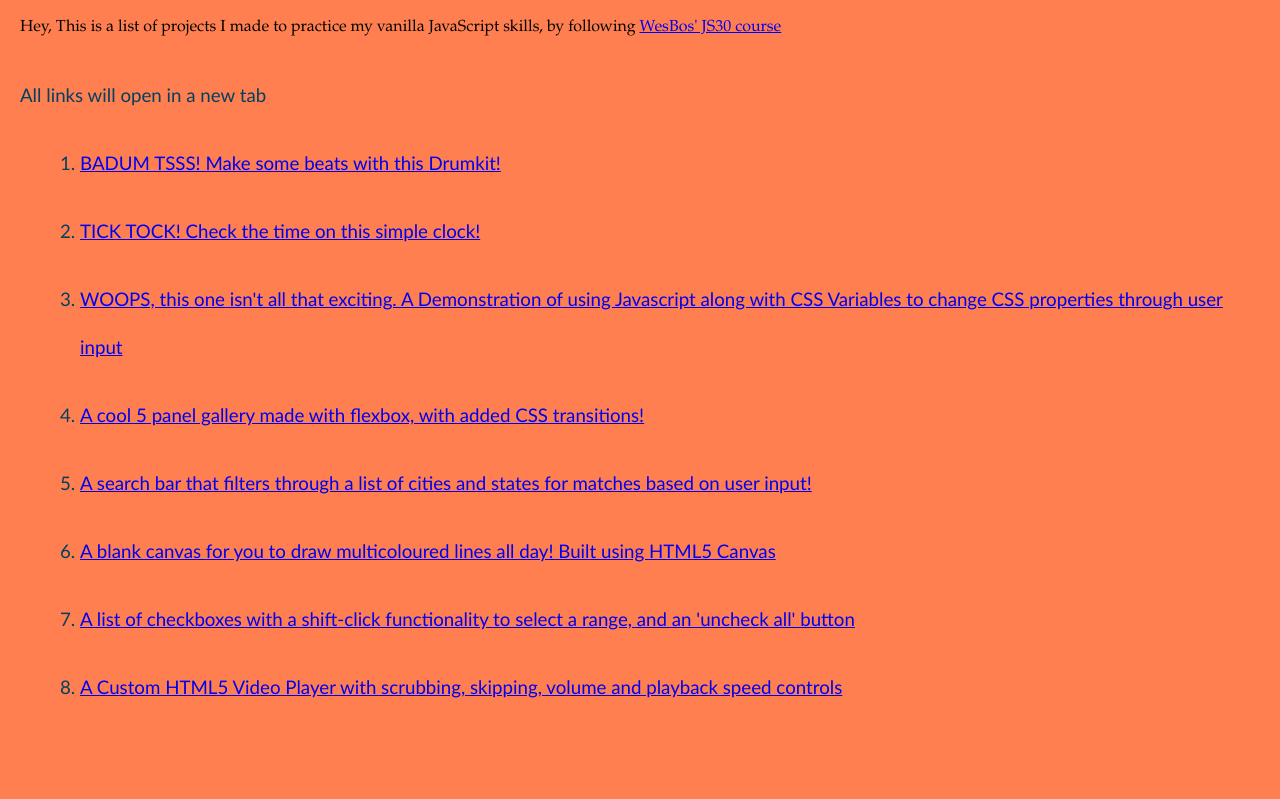
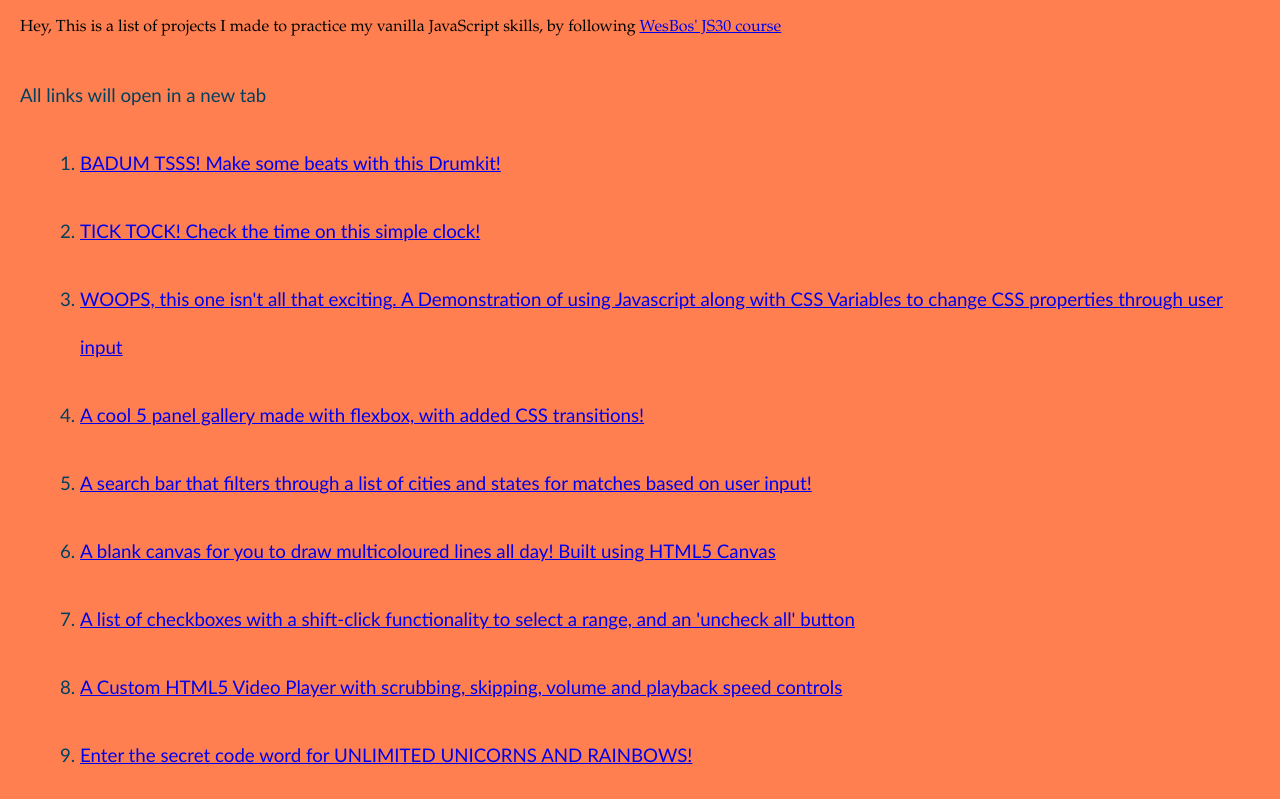
Before and after one commit to reubengt/JS-30, a plain HTML site: page index.html in a window 1280 px wide. Shown: the part 85-884 px from the top of the page. Before the commit the page ends 816 px from the top, so only its background shows below. Drawn offline with Linux system fonts and the light colour scheme.

Commit message:
add link to unicorn generator

```diff
--- a/index.html
+++ b/index.html
@@ -21,6 +21,7 @@
     <li><a href="canvas/index.html" target=_blank>A blank canvas for you to draw multicoloured lines all day! Built using HTML5 Canvas</a></li>
     <li><a href="checkboxes/index.html" target=_blank>A list of checkboxes with a shift-click functionality to select a range, and an 'uncheck all' button</a></li>
     <li><a href="videoplayer/index.html" target=_blank>A Custom HTML5 Video Player with scrubbing, skipping, volume and playback speed controls</a></li>
+    <li><a href="keydetection/index.html" target=_blank>Enter the secret code word for UNLIMITED UNICORNS AND RAINBOWS!</a></li>
 
   </ol>
 </body>
```
